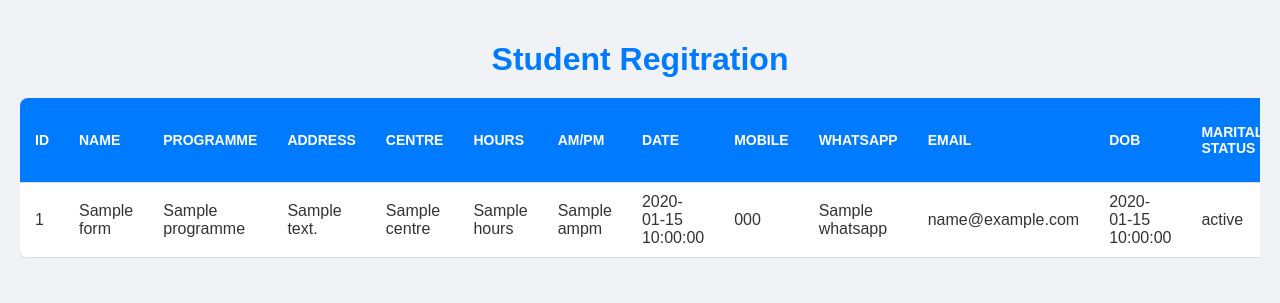
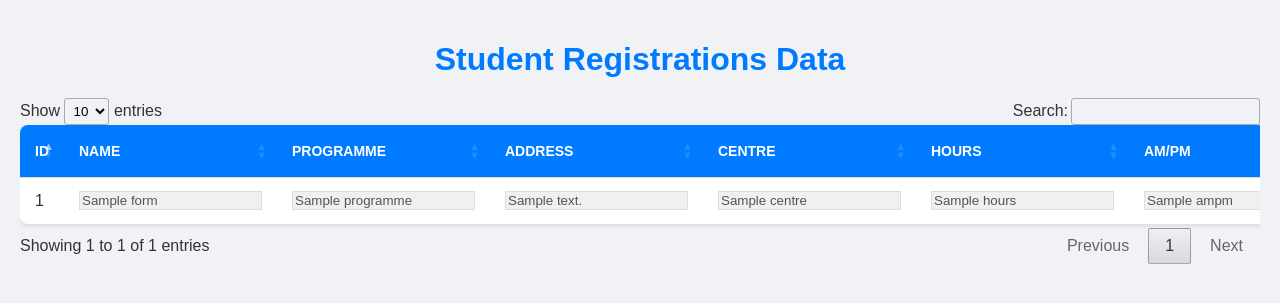
Before and after one commit to PreetiNegi04/UPTEC, a Flask app: page /table in a window 1280 px wide. Shown: the top 303 px of the page. Run offline with Flask 3, Linux system fonts and the light colour scheme; a database or web service that is not in the repository returns one stand-in record (values such as "Sample title"); some libraries are stand-ins or nearby versions.

Commit message:
add save , edit , delete , search , indexing , pagination etc

```diff
--- a/templates/index.html
+++ b/templates/index.html
@@ -332,10 +332,6 @@
                                     <div class="ms-3 name">
                                         <h3>Admin Details</h3>
                                         <h5 class="font-bold">{{username}}</h5>
-<<<<<<< HEAD
-
-=======
->>>>>>> 0cab998d686a820644c04794aaae9572b2828a66
                                     </div>
                                 </div>
                             </div>
--- a/templates/table.html
+++ b/templates/table.html
@@ -3,6 +3,9 @@
 <head>
     <title>Data Table</title>
     <script src="https://code.jquery.com/jquery-3.6.0.min.js"></script>
+    <link rel="stylesheet" href="https://cdn.datatables.net/1.10.24/css/jquery.dataTables.min.css">
+    <script src="https://cdn.datatables.net/1.10.24/js/jquery.dataTables.min.js"></script>
+
     <style>
         body {
             font-family: 'Arial', sans-serif;
@@ -70,17 +73,11 @@
         .saveButton {
             background-color: #4CAF50;
         }
-        .action-buttons {
-    display: flex;
-    justify-content: space-between; /* Spacing between buttons */
-    gap: 10px; /* Add space between buttons */
-}
-
-.action-buttons button {
-    margin: 0; /* Remove default margin */
-    padding: 5px 10px; /* Adjust padding */
-}
-
+        .action-buttons
+        {
+        display: inline-flex; /* This makes the buttons align horizontally */
+        gap: 10px; /* Adds some space between the buttons */
+           }
 
         .saveButton:hover {
             background-color: #45a049;
@@ -118,11 +115,24 @@
             border: 1px solid #ddd;
             cursor: not-allowed;
         }
+        .action-buttons {
+    display: flex;
+    justify-content: space-between; /* Spacing between buttons */
+    gap: 10px; /* Add space between buttons */
+}
+
+.action-buttons button {
+    margin: 0; /* Remove default margin */
+    padding: 5px 10px; /* Adjust padding */
+}
     </style>
 </head>
 <body>
 
-<h1>Student Regitration</h1>
+<h1>Student Registrations Data</h1>
+
+
+
 
 <div class="table-container">
     <table id="dataTable">
@@ -171,47 +181,52 @@
             </tr>
         </thead>
         <tbody>
-            {% for document in all_documents %}
-            <tr class="recent-message d-flex px-4 py-3">
-                <td>{{ document['_id'] }}</td>
-                <td>{{ document['name'] }}</td>
-                <td>{{ document['programme'] }}</td>
-                <td>{{ document['address'] }}</td>
-                <td>{{ document['centre'] }}</td>
-                <td>{{ document['hours'] }}</td>
-                <td>{{ document['ampm'] }}</td>
-                <td>{{ document['today_date'] }}</td>
-                <td>{{ document['mobile'] }}</td>
-                <td>{{ document['whatsapp'] }}</td>
-                <td>{{ document['email'] }}</td>
-                <td>{{ document['dob'] }}</td>
-                <td>{{ document['marital_status'] }}</td>
-                <td>{{ document['qualification'] }}</td>
-                <td>{{ document['college_status'] }}</td>
-                <td>{{ document['current_college'] }}</td>
-                <td>{{ document['previous_college'] }}</td>
-                <td>{{ document['ews'] }}</td>
-                <td>{{ document['father_name'] }}</td>
-                <td>{{ document['occupation'] }}</td>
-                <td>{{ document['organization_address'] }}</td>
-                <td>{{ document['designation'] }}</td>
-                <td>{{ document['family_mobile'] }}</td>
-                <td>{{ document['objectives'] }}</td>
-                <td>{{ document['source'] }}</td>
-                <td>{{ document['specific_source'] }}</td>
-                <td>{{ document['course_name'] }}</td>
-                <td>{{ document['new_tech_course_name'] }}</td>
-                <td>{{ document['short_term_course_name'] }}</td>
-                <td>{{ document['course_mode'] }}</td>
-                <td>{{ document['course_duration'] }}</td>
-                <td>{{ document['fees'] }}</td>
-                <td>{{ document['secfees'] }}</td>
-                <td>{{ document['course_advised'] }}</td>
-                <td>{{ document['p'] }}</td>
-                <td>{{ document['t'] }}</td>
-                <td>{{ document['r'] }}</td>
-                <td>{{ document['approved'] }}</td>
-                <td>{{ document['fremark'] }}</td>
+            {% for doc in all_documents %}
+            <tr data-id="{{ doc._id }}">
+                <td>{{ doc._id }}</td>
+                <td><input type="text" class="name" value="{{ doc.name }}"></td>
+                <td><input type="text" class="programme" value="{{ doc.programme }}"></td>
+                <td><input type="text" class="address" value="{{ doc.address }}"></td>
+                <td><input type="text" class="centre" value="{{ doc.centre }}"></td>
+                <td><input type="text" class="hours" value="{{ doc.hours }}"></td>
+                <td><input type="text" class="ampm" value="{{ doc.ampm }}"></td>
+                <td><input type="text" class="today_date" value="{{ doc.today_date }}"></td>
+                <td><input type="text" class="mobile" value="{{ doc.mobile }}"></td>
+                <td><input type="text" class="whatsapp" value="{{ doc.whatsapp }}"></td>
+                <td><input type="text" class="email" value="{{ doc.email }}"></td>
+                <td><input type="text" class="dob" value="{{ doc.dob }}"></td>
+                <td><input type="text" class="marital_status" value="{{ doc.marital_status }}"></td>
+                <td><input type="text" class="qualification" value="{{ doc.qualification }}"></td>
+                <td><input type="text" class="college_status" value="{{ doc.college_status }}"></td>
+                <td><input type="text" class="current_college" value="{{ doc.current_college }}"></td>
+                <td><input type="text" class="previous_college" value="{{ doc.previous_college }}"></td>
+                <td><input type="text" class="ews" value="{{ doc.ews }}"></td>
+                <td><input type="text" class="father_name" value="{{ doc.father_name }}"></td>
+                <td><input type="text" class="occupation" value="{{ doc.occupation }}"></td>
+                <td><input type="text" class="organization_address" value="{{ doc.organization_address }}"></td>
+                <td><input type="text" class="designation" value="{{ doc.designation }}"></td>
+                <td><input type="text" class="family_mobile" value="{{ doc.family_mobile }}"></td>
+                <td><input type="text" class="objectives" value="{{ doc.objectives|join(', ') }}"></td>
+                <td><input type="text" class="source" value="{{ doc.source|join(', ') }}"></td>
+                <td><input type="text" class="specific_source" value="{{ doc.specific_source }}"></td>
+                <td><input type="text" class="course_name" value="{{ doc.course_name }}"></td>
+                <td><input type="text" class="new_tech_course_name" value="{{ doc.new_tech_course_name }}"></td>
+                <td><input type="text" class="short_term_course_name" value="{{ doc.short_term_course_name }}"></td>
+                <td><input type="text" class="course_mode" value="{{ doc.course_mode }}"></td>
+                <td><input type="text" class="course_duration" value="{{ doc.course_duration }}"></td>
+                <td><input type="text" class="fees" value="{{ doc.fees }}"></td>
+                <td><input type="text" class="secfees" value="{{ doc.secfees }}"></td>
+                <td><input type="text" class="course_advised" value="{{ doc.course_advised }}"></td>
+                <td><input type="text" class="p" value="{{ doc.p }}"></td>
+                <td><input type="text" class="t" value="{{ doc.t }}"></td>
+                <td><input type="text" class="r" value="{{ doc.r }}"></td>
+                <td><input type="text" class="approved" value="{{ doc.approved }}"></td>
+                <td><input type="text" class="fremark" value="{{ doc.fremark }}"></td>
+                <td class="action-buttons">
+                    <button class="editButton" onclick="editRow(this)">Edit</button>
+                    <button class="saveButton" style="display:none;" onclick="saveRow(this)">Save</button>
+                    <button class="deleteButton" onclick="deleteRow(this)">Delete</button>
+                </td>
             </tr>
             {% endfor %}
         </tbody>
@@ -219,12 +234,39 @@
 </div>
 
 <script>
+
+
 $(document).ready(function() {
+
+    $('#dataTable').DataTable({
+        "pageLength": 10, // Number of rows per page
+        "lengthMenu": [5, 10, 25, 50], // Options for how many rows to show
+        "searching": true, // Enable search bar
+        "paging": true, // Enable pagination
+        "ordering": true, // Allow column ordering
+        "info": true, // Show table information
+        "autoWidth": false // Disable auto width to prevent table stretching
+    });
+
 
     $('tr').each(function() {
         $(this).find('input').prop('disabled', true);
         $(this).find('.saveButton').prop('disabled', true);
     });
+
+    function searchTable() {
+    var searchTerm = document.getElementById('searchBar').value.toLowerCase();
+    var rows = document.querySelectorAll('#dataTable tbody tr');
+
+    rows.forEach(function(row) {
+        var nameCell = row.cells[1].textContent.toLowerCase();
+        if (nameCell.includes(searchTerm)) {
+            row.style.display = '';
+        } else {
+            row.style.display = 'none';
+        }
+    });
+}
 
     $('.editButton').click(function() {
         var row = $(this).closest('tr');
```
